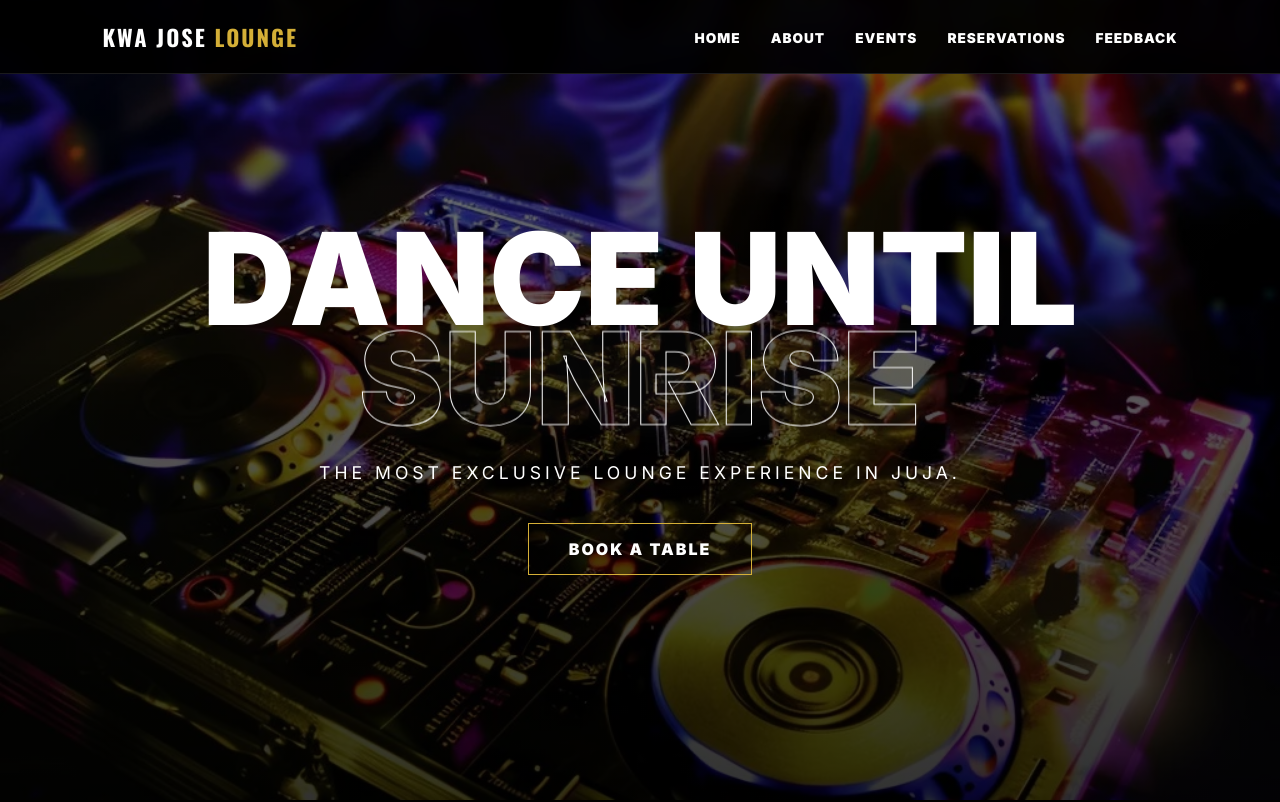
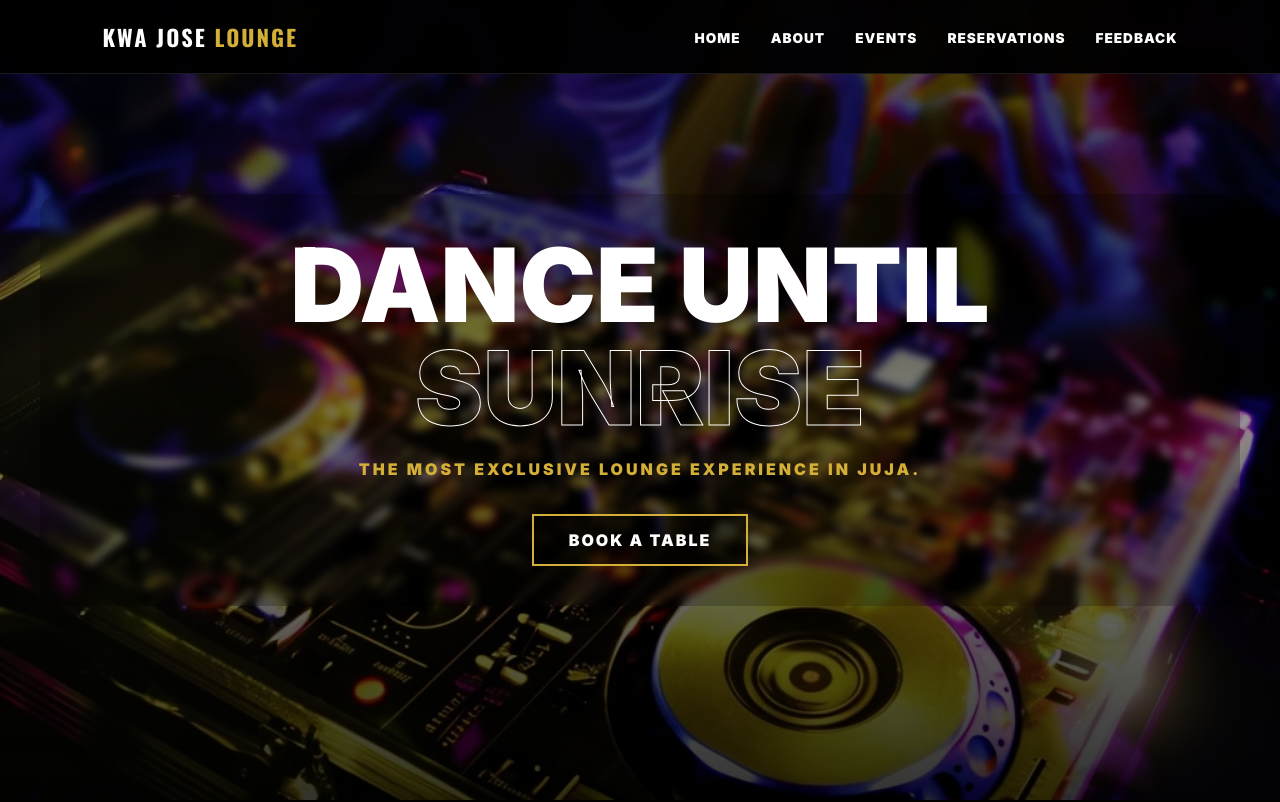
Before and after one commit to EddieKenya/club, a React app: page / in a window 1280 px wide. Shown: the top 802 px of the page. Built offline with nearby package versions, Linux system fonts and the light colour scheme; the HTML template or start-up script is replaced by a standard one.

Commit message:
update on safari gadgets

```diff
--- a/src/components/Home.css
+++ b/src/components/Home.css
@@ -1,113 +1,89 @@
 .home-hero {
   height: 100vh;
+  /* Use a more stable height for mobile browsers */
+  height: calc(var(--vh, 1vh) * 100);
   width: 100%;
   background-size: cover;
-  background-position: center;
-  background-attachment: fixed;
+  background-position: center center;
+  /* REMOVED: background-attachment: fixed (This was causing the crop) */
+  background-repeat: no-repeat;
+
   display: flex;
   align-items: center;
   justify-content: center;
   position: relative;
   text-align: center;
   opacity: 0;
-
-  /* Smoothly cross-fade the background images */
   transition: opacity 1.5s ease-in-out, background-image 1.2s ease-in-out;
+  overflow: hidden;
 }
 
 .home-hero.hero-visible {
   opacity: 1;
 }
 
-/* Ensure the overlay stays above the shifting background but below content */
 .home-overlay {
   position: absolute;
   top: 0;
   left: 0;
   width: 100%;
   height: 100%;
-  background: linear-gradient(rgba(0,0,0,0.5), rgba(0,0,0,0.8));
+  /* Darker gradient to help white text pop */
+  background: linear-gradient(180deg, rgba(0,0,0,0.7) 0%, rgba(0,0,0,0.4) 50%, rgba(0,0,0,0.8) 100%);
   z-index: 1;
 }
 
-/* Keep your existing animations for title, outline, and button below... */
+.home-content {
+  position: relative;
+  z-index: 2;
+  width: 95%;
+  max-width: 1200px;
+  margin: 0 auto;
+  padding: 40px 20px;
+  /* Adds a subtle dark blur behind text to ensure it's viewable on any photo */
+  background: rgba(0, 0, 0, 0.2);
+  backdrop-filter: blur(4px);
+  border-radius: 20px;
+}
 
 .hero-title {
   font-family: 'Inter', sans-serif;
   font-weight: 900;
-  font-size: clamp(3rem, 12vw, 8rem);
-  line-height: 0.85;
+  /* Smaller font scaling so it doesn't leak off the screen */
+  font-size: clamp(2.2rem, 8vw, 6.5rem);
+  line-height: 1;
   color: white;
   margin-bottom: 20px;
-  transform: translateY(30px);
-  opacity: 0;
-  transition: all 1s cubic-bezier(0.25, 0.46, 0.45, 0.94);
-  position: relative;
-  z-index: 2;
-}
-
-.hero-title.animate-title {
-  transform: translateY(0);
-  opacity: 1;
+  text-transform: uppercase;
 }
 
 .outline {
   display: block;
   color: transparent;
   -webkit-text-stroke: 1px white;
-  text-transform: uppercase;
-  animation: floating 4s ease-in-out infinite;
-}
-
-@keyframes floating {
-  0%, 100% { transform: translateY(0); filter: drop-shadow(0 0 0px #fff); }
-  50% { transform: translateY(-10px); filter: drop-shadow(0 0 10px rgba(255,255,255,0.3)); }
 }
 
 .hero-subtitle {
-  position: relative;
-  z-index: 2;
-  font-size: 1.1rem;
-  letter-spacing: 4px;
-  color: #fff;
-  font-weight: 400;
-  margin-bottom: 40px;
-  text-transform: uppercase;
-  opacity: 0;
-  transition: opacity 1s ease-out 0.8s;
-}
-
-.hero-subtitle.animate-subtitle {
-  opacity: 1;
-}
-
-.hero-actions {
-  position: relative;
-  z-index: 2;
-  opacity: 0;
-  transform: scale(0.9);
-  transition: all 0.6s ease-out 1.2s;
-}
-
-.hero-actions.animate-button {
-  opacity: 1;
-  transform: scale(1);
+  font-size: clamp(0.75rem, 2vw, 1rem);
+  letter-spacing: 3px;
+  color: #D4AF37; /* Gold color for better visibility */
+  font-weight: 600;
+  margin-bottom: 35px;
 }
 
 .main-button {
   display: inline-block;
-  padding: 15px 40px;
-  border: 1.5px solid #D4AF37;
+  padding: 14px 35px;
+  border: 2px solid #D4AF37;
   color: white;
   text-decoration: none;
   font-weight: 900;
   letter-spacing: 2px;
-  background: transparent;
+  background: rgba(0,0,0,0.5); /* Semi-transparent button */
   transition: 0.3s ease-in-out;
 }
 
 .main-button:hover {
   background: #D4AF37;
   color: black;
-  box-shadow: 0 0 20px rgba(212, 175, 55, 0.6);
 }
--- a/src/components/Home.jsx
+++ b/src/components/Home.jsx
@@ -1,7 +1,6 @@
 import React, { useState, useEffect } from 'react';
 import './Home.css';
 
-// Import all three assets
 import homeImage from '../assets/home.webp';
 import clubDj from '../assets/clubdj.webp';
 import entrance from '../assets/entrance.webp';
@@ -9,15 +8,10 @@
 const Home = () => {
   const [isLoaded, setIsLoaded] = useState(false);
   const [currentImageIndex, setCurrentImageIndex] = useState(0);
-
-  // Array of background images
   const images = [homeImage, clubDj, entrance];
 
   useEffect(() => {
-    // Reveal the hero section on mount
     const loadTimer = setTimeout(() => setIsLoaded(true), 100);
-
-    // Shuffle background every 5 seconds
     const shuffleTimer = setInterval(() => {
       setCurrentImageIndex((prevIndex) => (prevIndex + 1) % images.length);
     }, 5000);
@@ -37,10 +31,12 @@
       <div className="home-overlay"></div>
 
       <div className="home-content">
-        <h1 className={`hero-title ${isLoaded ? 'animate-title' : ''}`}>
-          DANCE UNTIL <br/>
-          <span className="outline">SUNRISE</span>
-        </h1>
+        <div className="title-container">
+          <h1 className={`hero-title ${isLoaded ? 'animate-title' : ''}`}>
+            DANCE UNTIL <br/>
+            <span className="outline">SUNRISE</span>
+          </h1>
+        </div>
         <p className={`hero-subtitle ${isLoaded ? 'animate-subtitle' : ''}`}>
           THE MOST EXCLUSIVE LOUNGE EXPERIENCE IN JUJA.
         </p>
```
